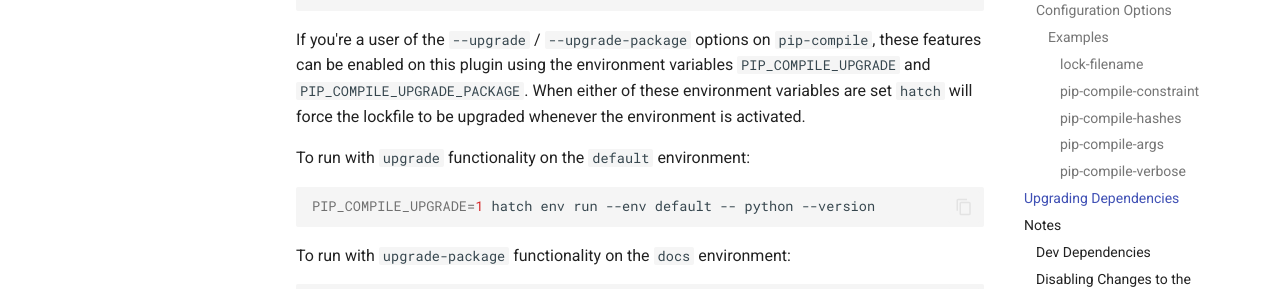
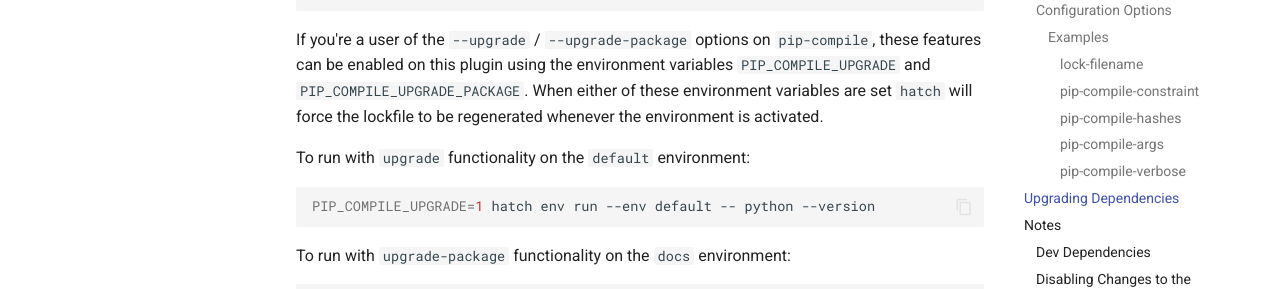
Before and after one commit to juftin/hatch-pip-compile, an MkDocs documentation site: the page built from docs/index.md, in a window 1280 px wide and 900 px high, scrolled down 5824 px. Shown: the part 179-468 px from the top of the window. Built offline with MkDocs 1.6.1 and Material for MkDocs 9.7.7, drawn with Linux system fonts in a browser that asks for light colours; comment, search, counter and statistics services are not loaded.

```diff
--- a/docs/index.md
+++ b/docs/index.md
@@ -283,7 +283,7 @@ hatch env run --env default -- python --version
 If you're a user of the `--upgrade` / `--upgrade-package` options on `pip-compile`,
 these features can be enabled on this plugin using the environment variables
 `PIP_COMPILE_UPGRADE` and `PIP_COMPILE_UPGRADE_PACKAGE`. When either of these
-environment variables are set `hatch` will force the lockfile to be upgraded
+environment variables are set `hatch` will force the lockfile to be regenerated
 whenever the environment is activated.
 
 To run with `upgrade` functionality on the `default` environment:
--- a/pyproject.toml
+++ b/pyproject.toml
@@ -68,7 +68,7 @@ python = ["3.8", "3.9", "3.10", "3.11", "3.12"]
 [tool.hatch.envs.default]
 pip-compile-constraint = "default"
 post-install-commands = [
-  "pre-commit install"
+  "- pre-commit install"
 ]
 python = "3.11"
 type = "pip-compile"
```
Also changed, not shown: other parts of docs/index.md (+2 -2 lines), README.md (+2 -2 lines), requirements.txt (+41 -193 lines), 3 other files.
